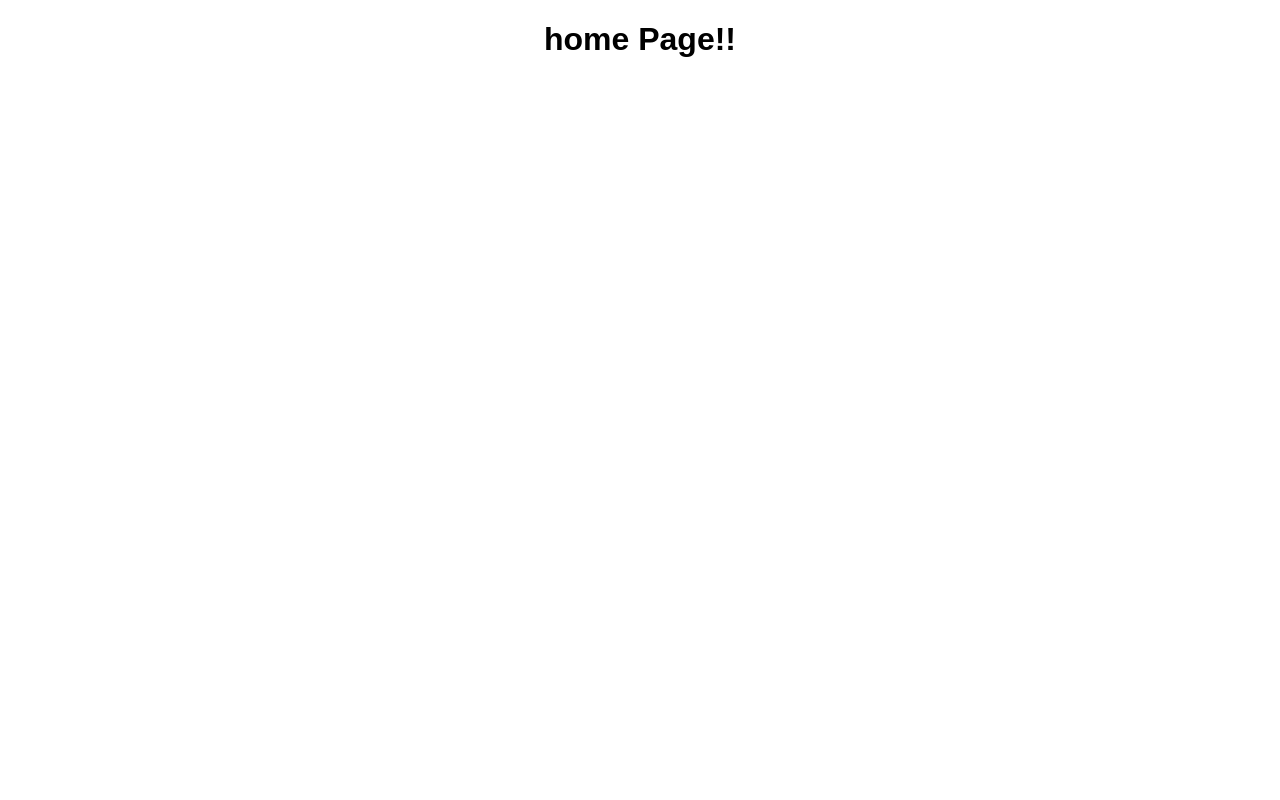
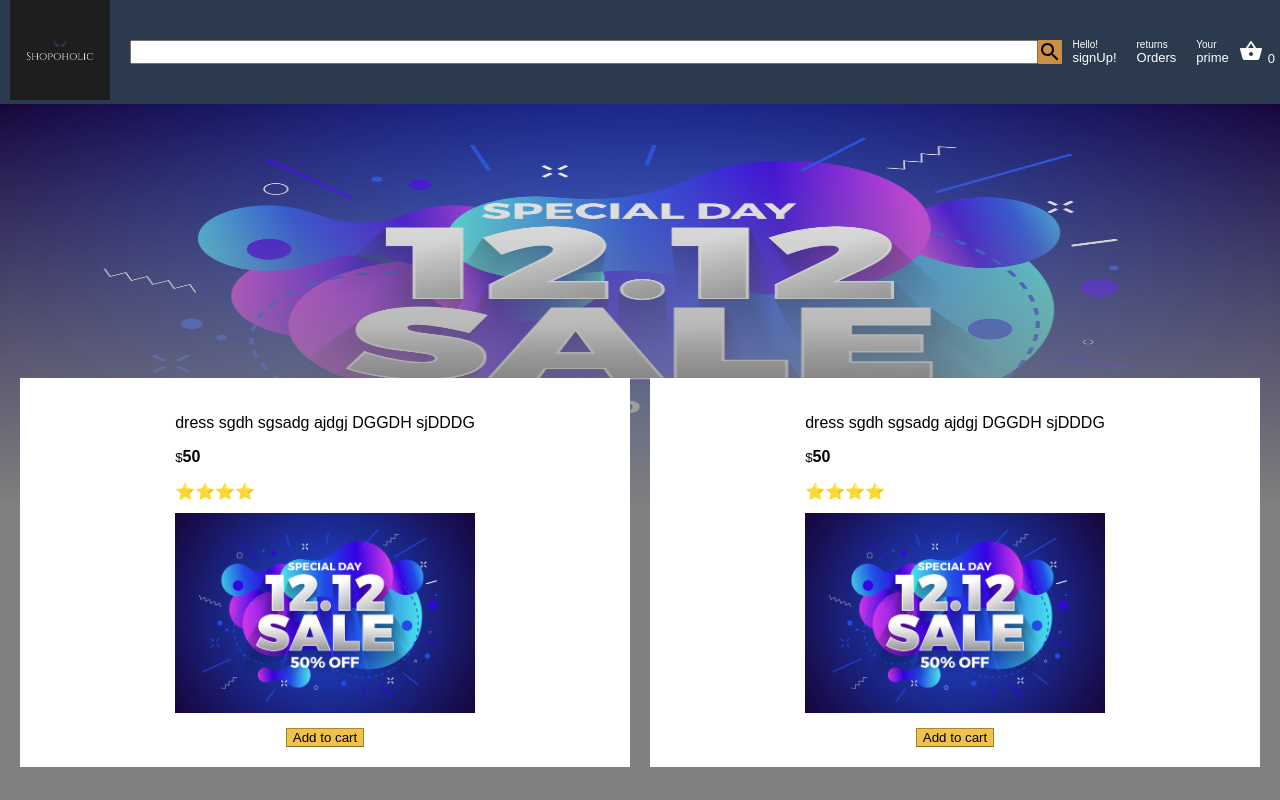
Before and after one commit to shrutilpu/Shopoholic, a React app in the folder shopoholic/: page / in a window 1280 px wide. Shown: the top 800 px of the page. Built offline with nearby package versions, Linux system fonts and the light colour scheme.

Commit message:
product component Build

```diff
--- a/shopoholic/package.json
+++ b/shopoholic/package.json
@@ -3,6 +3,8 @@
   "version": "0.1.0",
   "private": true,
   "dependencies": {
+    "@material-ui/core": "^4.11.0",
+    "@material-ui/icons": "^4.9.1",
     "autoprefixer": "7.1.6",
     "axios": "^0.19.2",
     "babel-core": "6.26.0",
--- a/shopoholic/src/App.css
+++ b/shopoholic/src/App.css
@@ -1,4 +1,4 @@
 
-.App {
-  text-align: center;
+.App{
+ width: 100%;
 }
--- a/shopoholic/src/App.js
+++ b/shopoholic/src/App.js
@@ -1,20 +1,27 @@
 import React, { Component } from 'react';
 import classes from './App.css';
 import {BrowserRouter,Switch,Link,Route} from 'react-router-dom';
-
+import Home from './Component/Home/Home';
+import Header from './Component/Header/Header';
 class App extends Component {
 
   render() {
     return (
-      <BrowserRouter>
+    <BrowserRouter>
       <div className={classes.App}>
-       <Switch>
-         <Route path="/checkout"><h1>checkout page!!</h1></Route>
-         <Route path="/login"><h1>login page!!</h1></Route>
-         <Route path="/"><h1>home Page!!</h1></Route>
-       </Switch>
+        <Switch>
+          <Route path="/checkout">
+            <Header/>
+            <h1>checkout page!!</h1>
+            </Route>
+          <Route path="/login"><h1>login page!!</h1></Route>
+          <Route path="/">
+            <Header/>
+            <Home/>
+          </Route>
+        </Switch>
       </div>
-      </BrowserRouter>
+    </BrowserRouter>
 
     );
 
--- a/shopoholic/src/Component/Header/Header.css
+++ b/shopoholic/src/Component/Header/Header.css
@@ -0,0 +1,53 @@
+.Header{
+background-color: #2b3a4d;
+display: flex;
+align-items: center;
+position: sticky;
+top: 0;
+z-index: 100;
+width: 100%;
+}
+.Logo{
+ width: 100px;
+ margin-right: 20px;
+ margin-left: 10px;
+ object-fit: contain;
+}
+.SearchInput{
+display: flex;
+flex: 1;
+height: 10px;
+padding: 5px;
+}
+.SearchIcon{
+ background-color: #cd9042;
+}
+.HeaderNav{
+ display: flex;
+ justify-content: space-evenly;
+}
+.HeaderLink{
+ color: #fff;
+ text-decoration: none;
+}
+.HeaderOption{
+ display: flex;
+ flex-direction: column;
+ margin-left: 10px;
+ margin-right: 10px;
+}
+.HeaderOption1{
+font-size: 10px;
+}
+.HeaderOption2{
+font-size:13px ;
+font-weight: 100;
+}
+.Cart{
+ display: flex;
+ align-items: center;
+}
+.BasketCount{
+margin-left: 5px;
+margin-right: 5px;
+}
--- a/shopoholic/src/Component/Header/Header.js
+++ b/shopoholic/src/Component/Header/Header.js
@@ -1,14 +1,55 @@
 import React from 'react';
 import classes from './Header.css';
-import logo from '../../Images/Free_sample_By_Wix.jpeg';
+import {Link} from 'react-router-dom';
+import SearchIcon from '@material-ui/icons/Search';
+import BasketIcon from '@material-ui/icons/ShoppingBasket';
+
+import logo from '../../Images/Free_Sample_By_Wix.jpeg';
 
 const header = (props)=>{
  return (<div  className={classes.Header}>
-     {/*logo-left*/}
-<img src={logo} alt ="logo" className={classes.Logo}/>
-     {/*search-box*/}
-     {/*3 Links*/}
-     {/*Basket with no*/}
- </div>);
+
+    <Link to="/"><img src={logo} alt ="logo" className={classes.Logo}/></Link>
+
+    <input type="text" className={classes.SearchInput}></input>
+    <SearchIcon className={classes.SearchIcon}/>
+
+
+<div className={classes.HeaderNav}>
+
+
+    <Link className={classes.HeaderLink} to="/login">
+        <div className={classes.HeaderOption}>
+          <span className={classes.HeaderOption1}>Hello!</span>
+          <span className={classes.HeaderOption2}>signUp!</span>
+        </div>
+    </Link>
+
+
+    <Link className={classes.HeaderLink} to="/">
+        <div className={classes.HeaderOption}>
+            <span className={classes.HeaderOption1}>returns</span>
+            <span className={classes.HeaderOption2}>Orders</span>
+        </div>
+    </Link>
+
+
+    <Link className={classes.HeaderLink} to="/">
+        <div className={classes.HeaderOption}>
+            <span className={classes.HeaderOption1}>Your</span>
+            <span className={classes.HeaderOption2}>prime</span>
+        </div>
+    </Link>
+
+</div>
+
+    <Link to="/checkout" className={classes.HeaderLink}>
+        <div className={classes.HeaderOption2}>
+            <BasketIcon/>
+            <span className={classes.BasketCount}>0</span>
+        </div>
+    </Link>
+
+</div>);
 }
 export default header;
--- /dev/null
+++ b/shopoholic/src/Component/Home/Home.css
@@ -0,0 +1,21 @@
+.Home{
+ max-width: 1300px;
+ margin-left: auto;
+ margin-right: auto;
+ margin-top: auto;
+ background-color: gray;
+}
+.Banner{
+ width: 100%;
+ max-height:400px;
+ mask-image: linear-gradient(to bottom,rgba(0,0,0,1), rgba(0,0,0,0));
+ z-index: -1;
+ margin-bottom: -150px;
+}
+.Product{
+ display: flex;
+ background-color: #fff;
+ z-index: 1;
+ padding: 10px;
+ background-color: gray;
+}
--- /dev/null
+++ b/shopoholic/src/Component/Home/Home.js
@@ -0,0 +1,61 @@
+import React from 'react';
+import classes from './Home.css';
+import Banner from '../../Images/12-12-sale-BG-Blue-Purple.jpg'
+
+import Product from '../Product/Product';
+const home = (props)=>{
+ return(
+  <div className={classes.Home}>
+     <img src={Banner} alt="banner?" className={classes.Banner} />
+  {/*product id ,title,price,rating image*/}
+     <div className={classes.Product}>
+     <Product
+      title="dress sgdh sgsadg ajdgj DGGDH sjDDDG "
+      id = "1"
+      img={Banner}
+      price="50"
+      rating={4}
+     />
+     <Product
+      title="dress sgdh sgsadg ajdgj DGGDH sjDDDG "
+      id = "1"
+      img={Banner}
+      price="50"
+      rating={4}
+     />
+     </div>
+     <div className={classes.Product}>
+     <Product
+      title="dress sgdh sgsadg ajdgj DGGDH sjDDDG "
+      id = "1"
+      img={Banner}
+      price="50"
+      rating={4}
+     />
+     <Product
+      title="dress sgdh sgsadg ajdgj DGGDH sjDDDG "
+      id = "1"
+      img={Banner}
+      price="50"
+      rating={4}
+     />
+      <Product
+      title="dress sgdh sgsadg ajdgj DGGDH sjDDDG "
+      id = "1"
+      img={Banner}
+      price="50"
+      rating={4}
+     />
+     </div>
+     <div className={classes.Product}>
+     <Product
+      title="dress sgdh sgsadg ajdgj DGGDH sjDDDG "
+      id = "1"
+      img={Banner}
+      price="50"
+      rating={4}
+     /></div>
+  </div>
+ );
+}
+export default home;
--- /dev/null
+++ b/shopoholic/src/Component/Product/Product.css
@@ -0,0 +1,34 @@
+.Product{
+ display: flex;
+ flex-direction: column;
+ align-items: center;
+ margin: 10px;
+ padding: 20px;
+ width: 100%;
+ min-width: 100px;
+ max-height: 400px;
+ background-color: #fff;
+ z-index: 1;
+
+}
+.ProductInfo{
+height: 100px;
+margin-bottom: 15px;
+}
+.Price{
+ margin-bottom: 0px;
+}
+.Rating{
+ display: flex;
+}
+.Product >img{
+ max-height: 200px;
+ width: 100%;
+ object-fit: contain;
+ margin-bottom: 15px;
+}
+.Product >button{
+ background-color: #f0c14b;
+ border: 1px solid;
+ border-color: #a88734 #9c7e31 #846a29;
+}
--- /dev/null
+++ b/shopoholic/src/Component/Product/Product.js
@@ -0,0 +1,24 @@
+import React from 'react';
+import classes from './Product.css';
+const product =(props)=>{
+ return (
+   <div className={classes.Product}>
+    <div className={classes.ProductInfo}>
+        <p>{props.title}</p>
+        <p className={classes.Price}>
+           <small>$</small><strong>{props.price}</strong>
+        </p>
+        <div className={classes.Rating}>
+        {
+         Array(props.rating).fill().map((_)=>{
+          return<p>⭐</p>
+         })}
+        </div>
+    </div>
+
+     <img src={props.img} alt="product"/>
+     <button>Add to cart</button>
+    </div>
+ );
+}
+export default product;
```
Also changed, not shown: shopoholic/src/Images/12-12-sale-BG-Blue-Purple.jpg (added), 1 other file (tests, documents, lock files or other folders).
